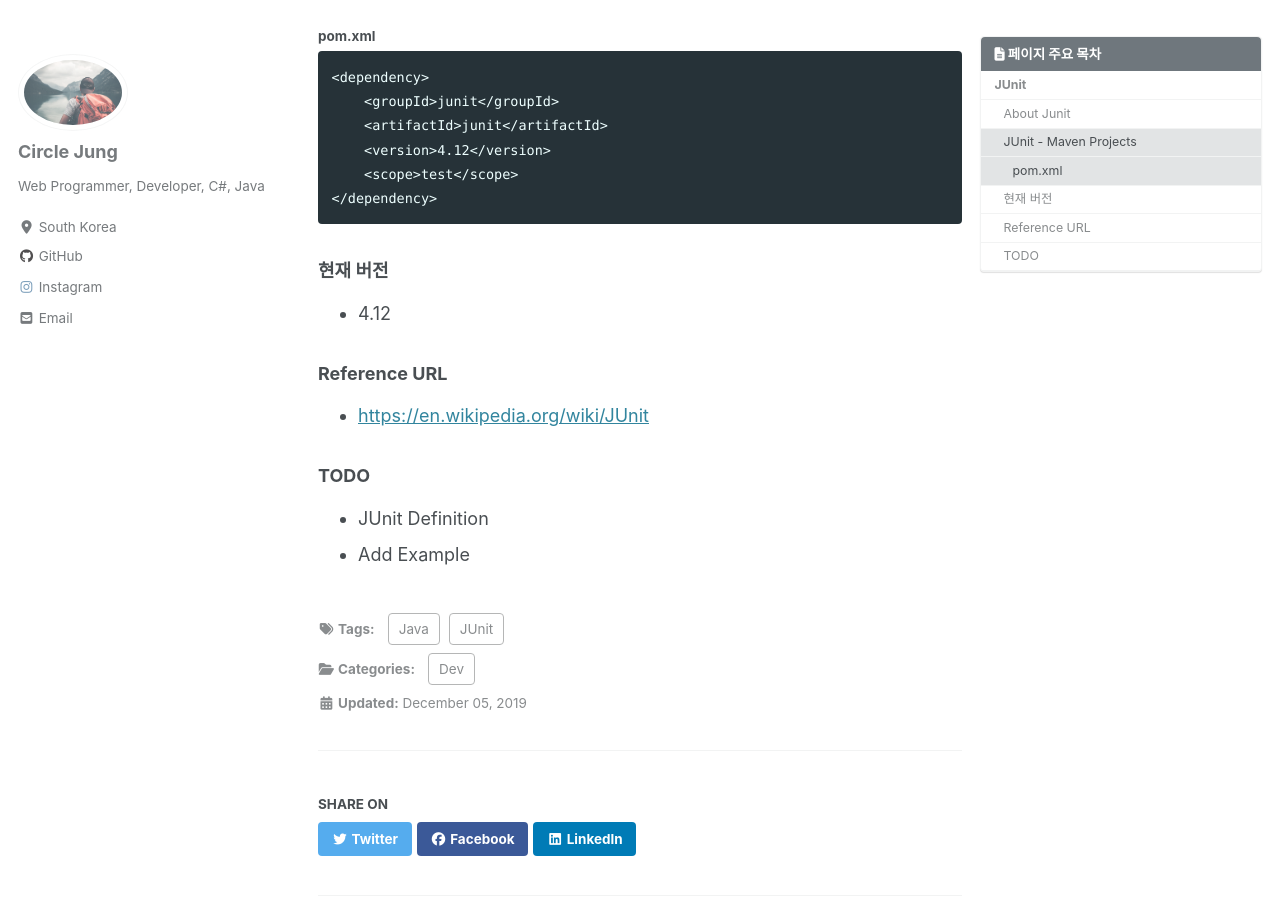
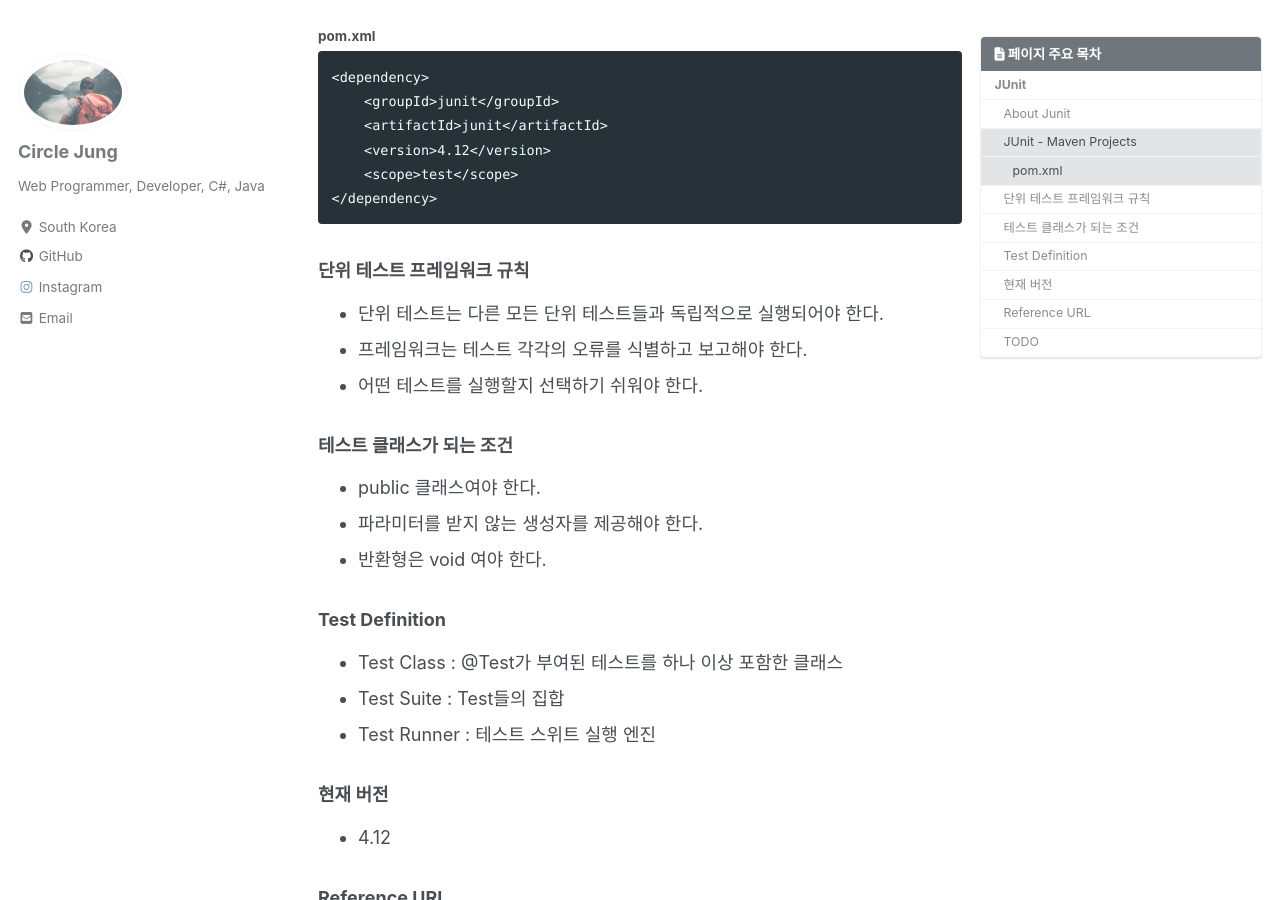
Before and after one commit to jwh0124/jwh0124.github.io, a Jekyll site: the page built from _posts/2019-04-11-junit_setting.md, in a window 1280 px wide and 900 px high, scrolled down 417 px. Built offline with Jekyll 4.4.1, drawn with Linux system fonts in a browser that asks for light colours; cached includes are drawn as plain includes; nearby versions of some CDN libraries; comment, search, counter and statistics services are not loaded.

````diff
--- a/_posts/2019-04-11-junit_setting.md
+++ b/_posts/2019-04-11-junit_setting.md
@@ -33,6 +33,24 @@ last_modified_at: 2019-12-05T12:43:00+09:00
 </dependency>
 ```
 
+### 단위 테스트 프레임워크 규칙 ###
+
+- 단위 테스트는 다른 모든 단위 테스트들과 독립적으로 실행되어야 한다.
+- 프레임워크는 테스트 각각의 오류를 식별하고 보고해야 한다.
+- 어떤 테스트를 실행할지 선택하기 쉬워야 한다.
+
+### 테스트 클래스가 되는 조건 ###
+
+- public 클래스여야 한다.
+- 파라미터를 받지 않는 생성자를 제공해야 한다.
+- 반환형은 void 여야 한다.
+
+### Test Definition ###
+
+- Test Class : @Test가 부여된 테스트를 하나 이상 포함한 클래스
+- Test Suite : Test들의 집합
+- Test Runner : 테스트 스위트 실행 엔진
+
 ### 현재 버전 ###
 
 - 4.12
````
Also changed, not shown: _posts/2020-07-28-visualstudio_hotkey.md (deleted, +0 -27 lines), _posts/2020-09-02-clean_architecture.md (+3 -3 lines), _posts/2020-09-10-programming_language_library.md (+10 -2 lines).
